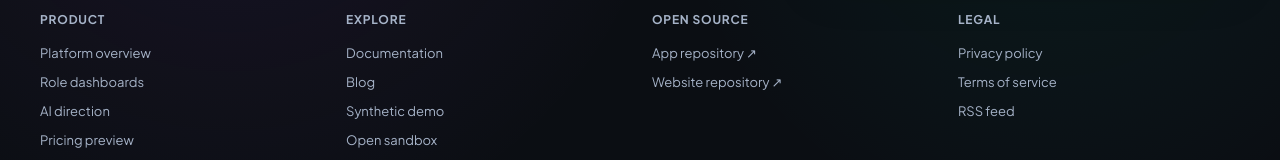
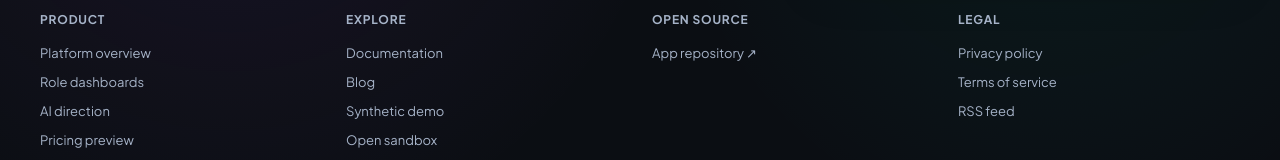
Before and after one commit to getmetraly/website, a Next.js app: page / in a window 1280 px wide. Shown: the part 5821-5981 px from the top of the page. Built offline with nearby package versions, Linux system fonts and the light colour scheme.

Commit message:
fix: simplify open source footer links

```diff
--- a/components/site-footer.tsx
+++ b/components/site-footer.tsx
@@ -24,7 +24,6 @@ const footerGroups = [
     title: "Open source",
     links: [
       { href: "https://github.com/getmetraly/metraly", label: "App repository ↗", external: true },
-      { href: "https://github.com/getmetraly/website", label: "Website repository ↗", external: true },
     ],
   },
   {
```
